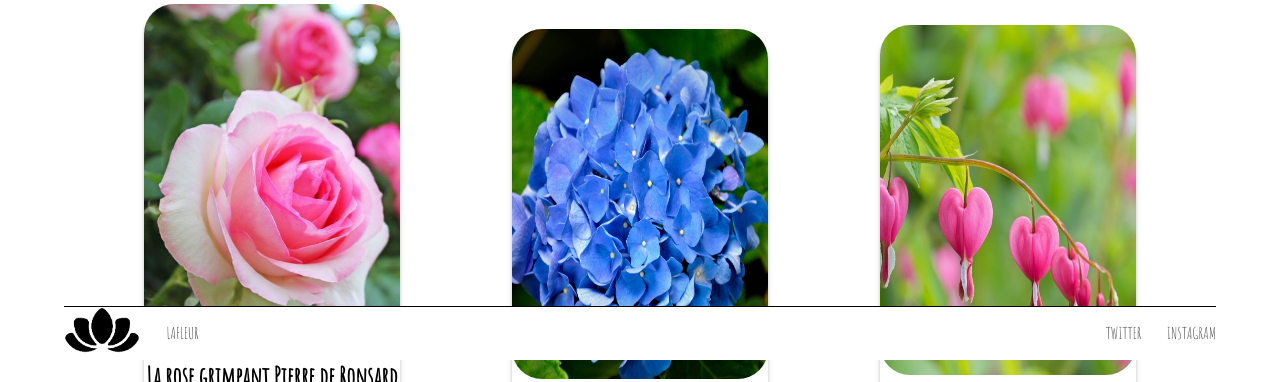
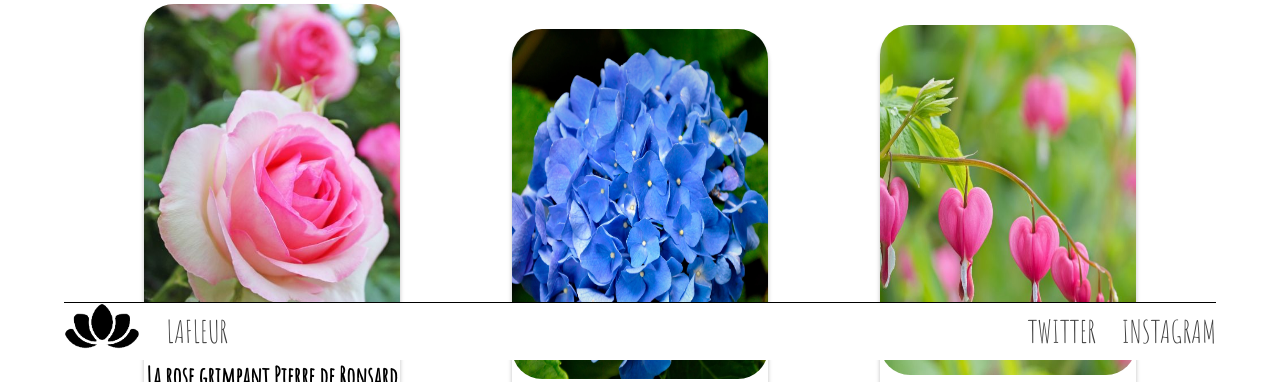
Before and after one commit to DylanAndradePereira/Lafleur, a PHP site: page /shop.php in a window 1280 px wide. Shown: the part 440-822 px from the top of the page. Run offline with PHP 8.4, Linux system fonts and the light colour scheme; data comes from the database, SQL or seed files in the repository; some web fonts are replaced.

Commit message:
Update index.css

```diff
--- a/css/index.css
+++ b/css/index.css
@@ -269,7 +269,6 @@ form input[type="text"]{
     margin-left: 5%;
     background-color: white;
     border-top: solid black 1px;
-
     list-style-type: none;
     display: flex;
     justify-content: space-between;
@@ -299,7 +298,7 @@ form input[type="text"]{
 #footer a{
     color: #404040;
     text-decoration: none;
-
+    font-size: 2.4vw
 }
 
 footer img{
```
